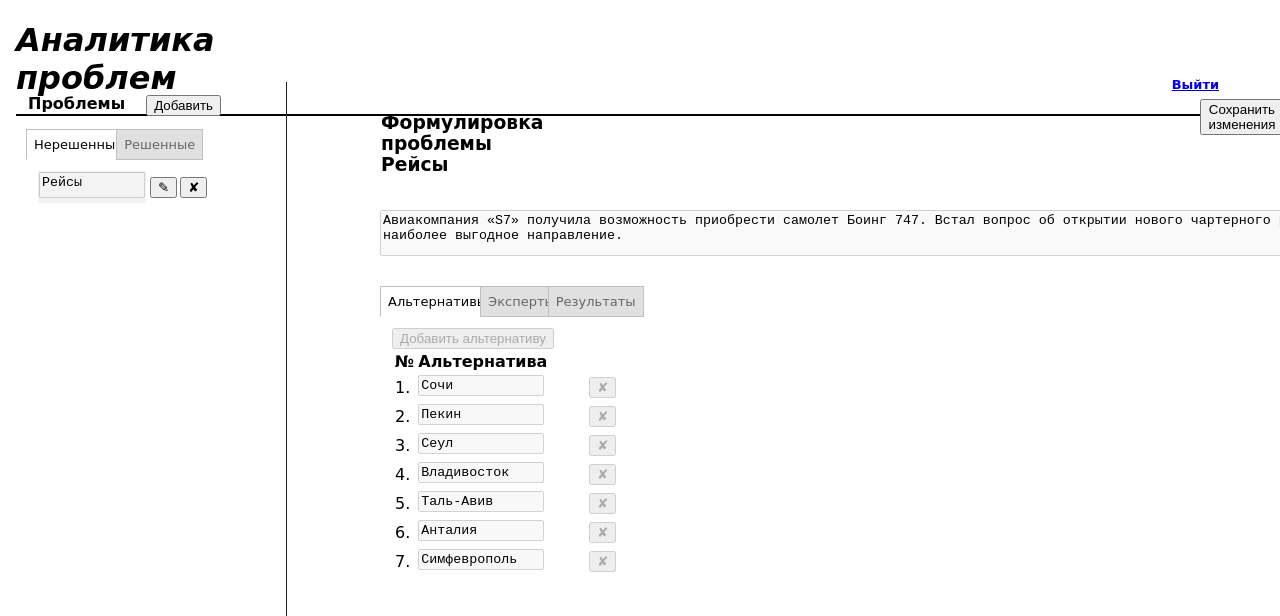
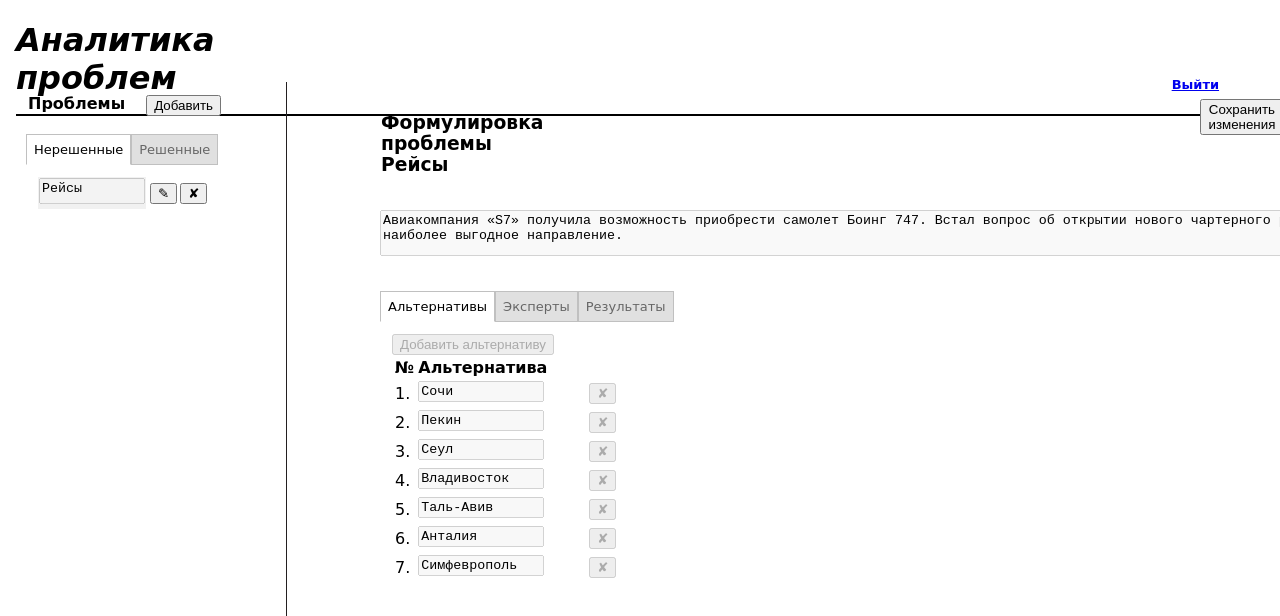
Before and after one commit to toqich/SA, a React (Create React App) app: page / in a window 1280 px wide. Shown: the top 616 px of the page. Built offline with nearby package versions, Linux system fonts and the light colour scheme.

Commit message:
fix styles

```diff
--- a/src/App.css
+++ b/src/App.css
@@ -18,7 +18,6 @@
 .tabs>label {
     display: inline-block;
     padding: 7px;
-    margin: -15px -15px -1px 0;
     text-align: center;
     color: #666666;
     border: 1px solid #C0C0C0;
```
